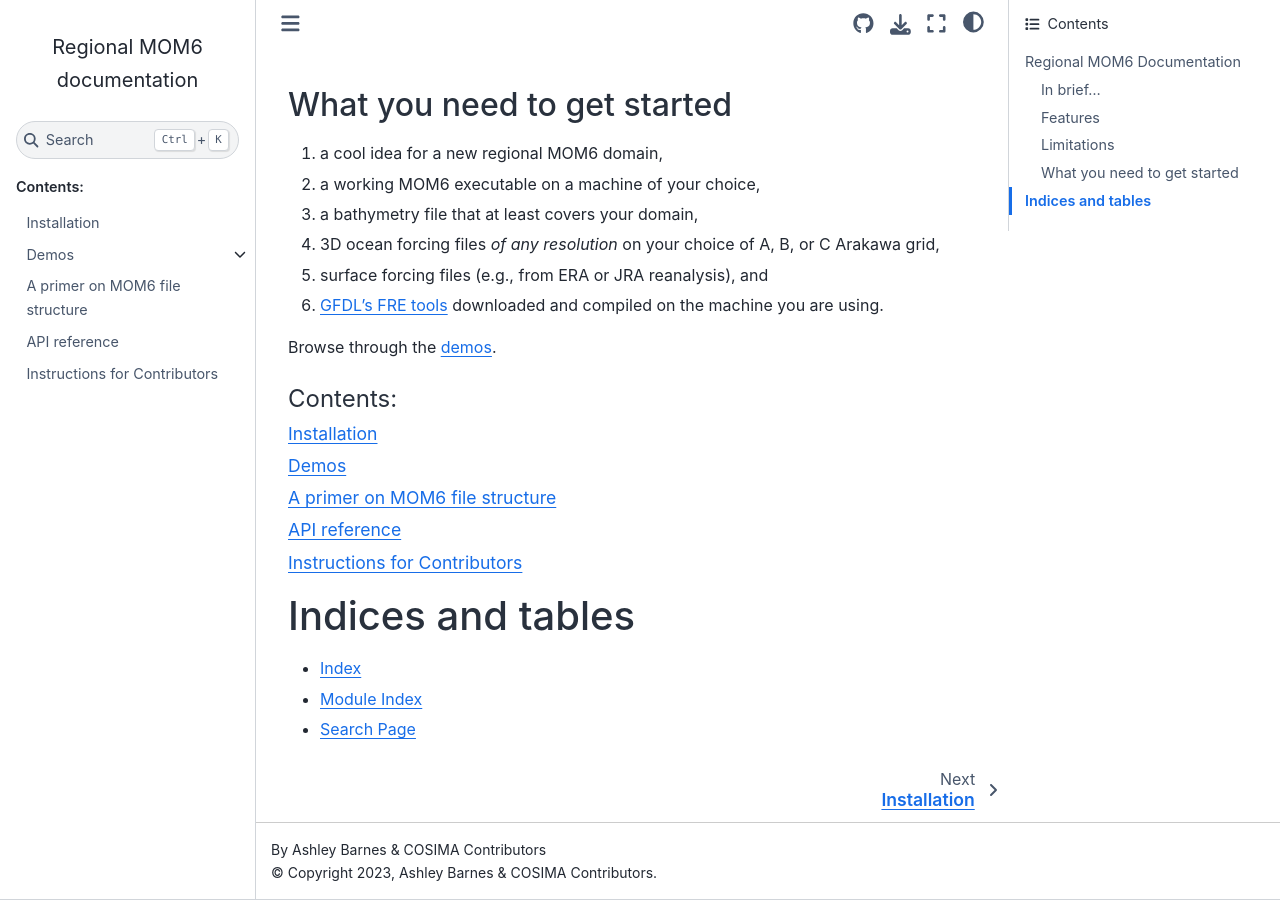
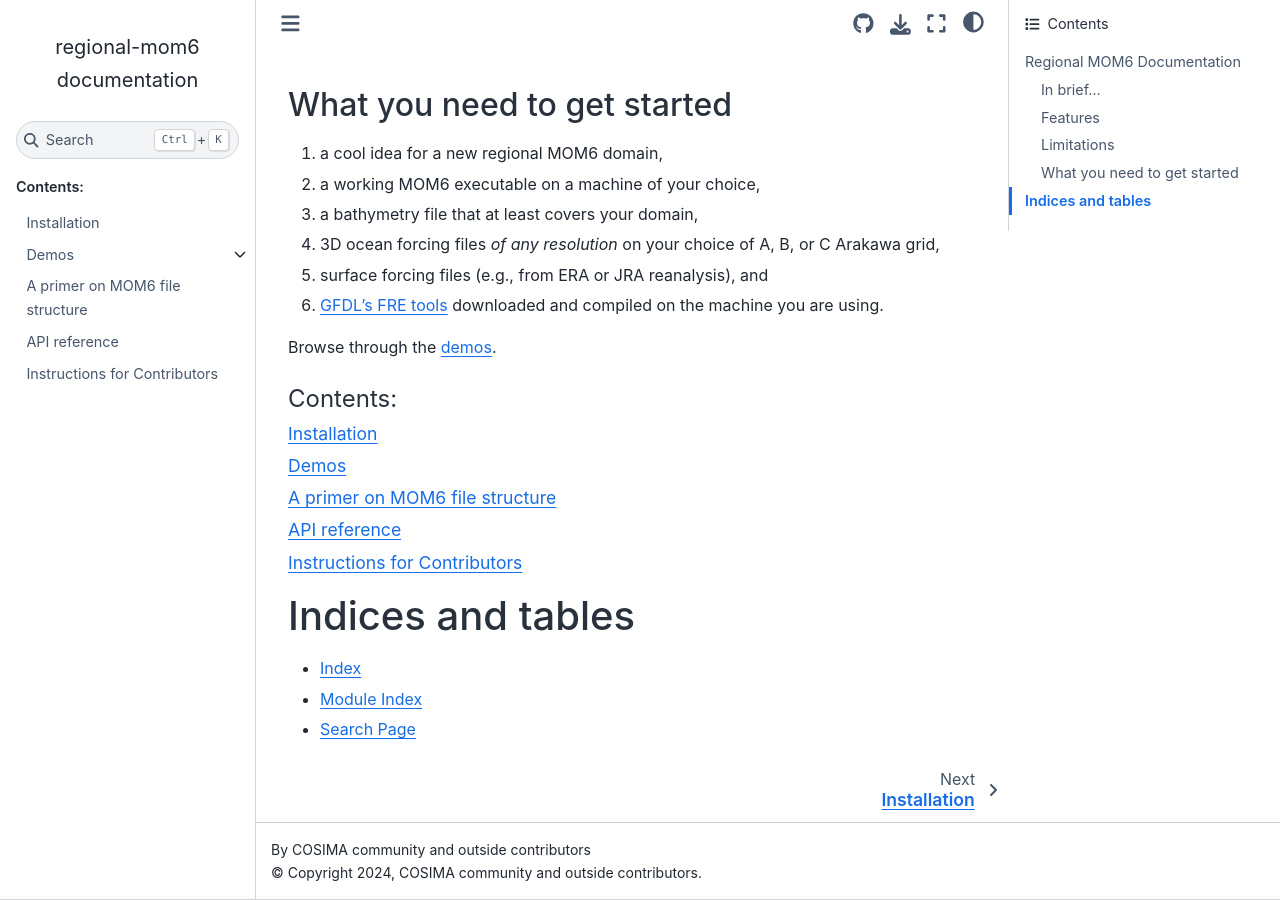
Before and after one commit to COSIMA/regional-mom6, a Sphinx documentation site: the page built from docs/index.rst, in a window 1280 px wide and 900 px high, scrolled down 1140 px. Built offline with Sphinx 7.4.7 and the Sphinx Book theme 1.1.4, drawn with Linux system fonts in a browser that asks for light colours; pages that are not in the unit, such as notebooks, are missing from menus.

Commit message:
don't single out one contributor

```diff
--- a/docs/conf.py
+++ b/docs/conf.py
@@ -1,9 +1,9 @@
 # -- Project information -----------------------------------------------------
 # https://www.sphinx-doc.org/en/master/usage/configuration.html#project-information
 
-project = "Regional MOM6"
-copyright = "2023, Ashley Barnes & COSIMA Contributors"
-author = "Ashley Barnes & COSIMA Contributors"
+project = "regional-mom6"
+copyright = "2024, COSIMA community and outside contributors"
+author = "COSIMA community and outside contributors"
 
 # -- General configuration ---------------------------------------------------
 # https://www.sphinx-doc.org/en/master/usage/configuration.html#general-configuration
--- a/pyproject.toml
+++ b/pyproject.toml
@@ -1,9 +1,9 @@
 [project]
 name = "regional_mom6"
-description = "Automatic generation of regional configurations for Modular Ocean Model 6"
-keywords = ["mom6", "regional", "ocean modeling"]
+description = "Automatic generation of regional configurations for Modular Ocean Model v6"
+keywords = ["mom6", "regional", "ocean modeling", "python"]
 authors = [
-  {name = "Ashley Barnes, COSIMA community, and contributors"},
+  {name = "COSIMA community and outside contributors"},
 ]
 dynamic = ["version"]
 readme = "README.md"
```
